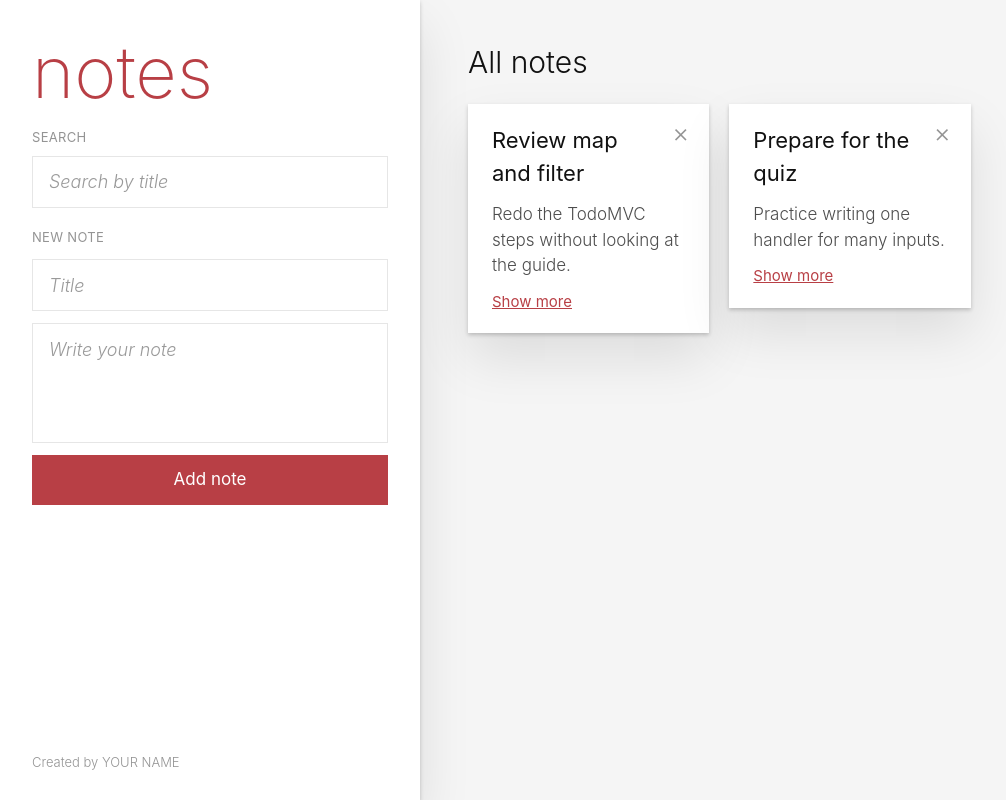
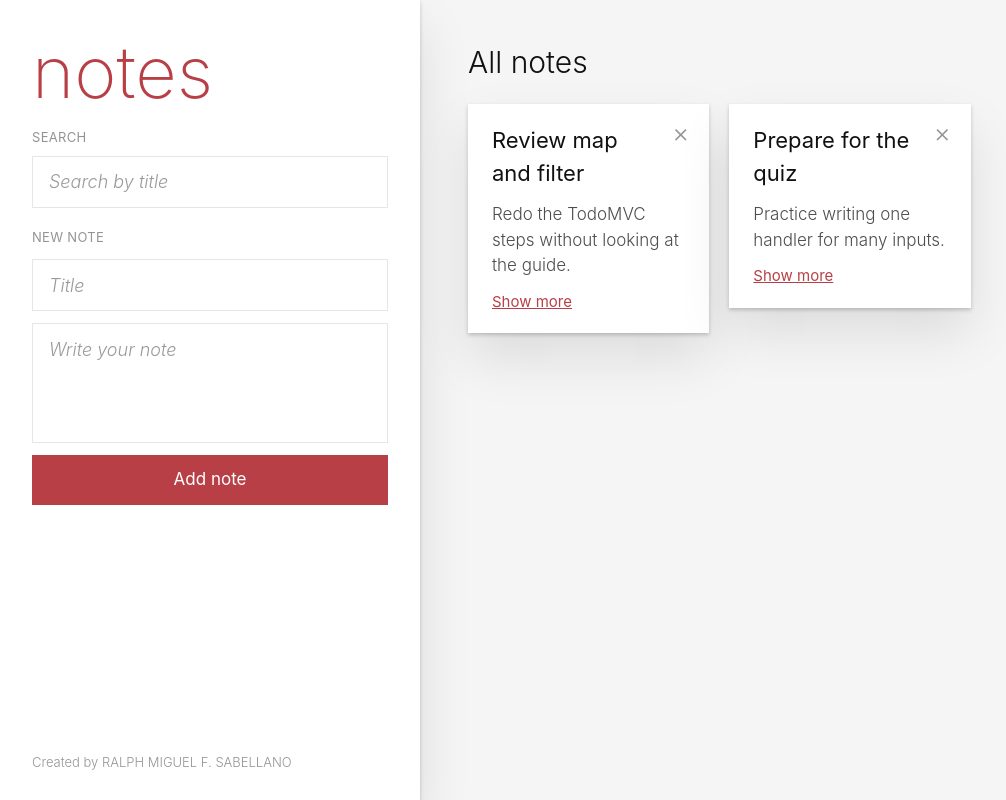
Before and after one commit to ralphmiguelsabellano/csit340g6-notes, a React (Vite) app: page / in a window 1280 px wide. Shown: the whole page, without its empty margins (0-1006 px from the left). Built offline with nearby package versions, Linux system fonts and the light colour scheme.

Commit message:
chore: replace YOUR NAME with RALPH MIGUEL F. SABELLANO

```diff
--- a/src/App.jsx
+++ b/src/App.jsx
@@ -5,7 +5,7 @@ function App() {
   return (
     <div className="bg-[#f5f5f5] font-light text-[#111]">
       <Notes />
-      <Info name="YOUR NAME" />
+      <Info name="RALPH MIGUEL F. SABELLANO" />
     </div>
   )
 }
```
